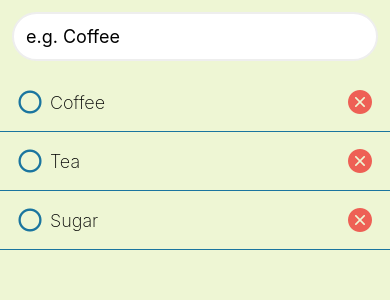
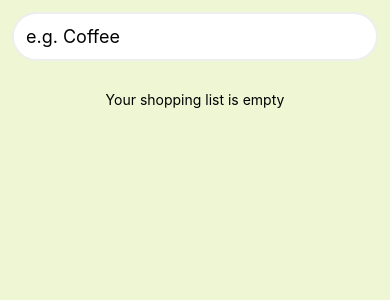
Before and after one commit to parkerdyer/taskly, a React Native app: screen /index in a window 390 px wide. Shown: the top 300 px of the page. Built offline with nearby package versions, Linux system fonts and the light colour scheme.

Commit message:
added notification stuff, etc.

```diff
--- a/app/index.tsx
+++ b/app/index.tsx
@@ -1,43 +1,102 @@
-import { StatusBar } from "expo-status-bar";
-import { ScrollView, StyleSheet, TextInput, View } from "react-native";
+import {
+  FlatList,
+  StyleSheet,
+  Text,
+  TextInput,
+  View,
+  LayoutAnimation,
+  Platform,
+} from "react-native";
 import { ShoppingListItem } from "../components/ShoppingListItem";
+import { useEffect, useState } from "react";
+import * as Haptics from "expo-haptics";
+import { getFromStorage, saveToStorage } from "../utils/storage";
 import { theme } from "../theme";
-import { useState } from "react";
+
+const storageKey = "taskly-shopping-list";
 
 type ShoppingListItemType = {
   id: string;
   name: string;
-  isCompleted?: boolean;
+  lastUpdatedTimestamp: number;
+  completedAtTimestamp?: number;
 };
-
-const shoppingListItems: ShoppingListItemType[] = [
-  { id: "1", name: "Coffee" },
-  { id: "2", name: "Tea" },
-  { id: "3", name: "Sugar", isCompleted: true },
-];
 
 export default function App() {
   const [value, setValue] = useState("");
-  const [shoppingList, setShoppingList] =
-    useState<ShoppingListItemType[]>(shoppingListItems);
+  const [shoppingList, setShoppingList] = useState<ShoppingListItemType[]>([]);
+
+  useEffect(() => {
+    const fetchInitial = async () => {
+      const data = await getFromStorage(storageKey);
+      if (data) {
+        LayoutAnimation.configureNext(LayoutAnimation.Presets.easeInEaseOut);
+        setShoppingList(data);
+      }
+    };
+    fetchInitial();
+  }, []);
 
   const handleSubmit = () => {
     if (value) {
       const newShoppingList = [
-        { id: new Date().toISOString(), name: value },
+        {
+          id: new Date().toISOString(),
+          name: value,
+          lastUpdatedTimestamp: Date.now(),
+        },
         ...shoppingList,
       ];
+      LayoutAnimation.configureNext(LayoutAnimation.Presets.easeInEaseOut);
       setShoppingList(newShoppingList);
+      saveToStorage(storageKey, shoppingList);
       setValue("");
     }
   };
 
+  const handleDelete = (id: string) => {
+    const newShoppingList = shoppingList.filter((item) => id !== item.id);
+    LayoutAnimation.configureNext(LayoutAnimation.Presets.easeInEaseOut);
+    Platform.OS !== "web" &&
+      Haptics.impactAsync(Haptics.ImpactFeedbackStyle.Medium);
+    setShoppingList(newShoppingList);
+    saveToStorage(storageKey, newShoppingList);
+  };
+
+  const handleToggleComplete = (id: string) => {
+    const newShoppingList = shoppingList.map((item) => {
+      if (item.id === id) {
+        if (item.completedAtTimestamp) {
+          Platform.OS !== "web" &&
+            Haptics.impactAsync(Haptics.ImpactFeedbackStyle.Medium);
+        } else {
+          Platform.OS !== "web" &&
+            Haptics.notificationAsync(Haptics.NotificationFeedbackType.Success);
+        }
+        return {
+          ...item,
+          lastUpdatedTimestamp: Date.now(),
+          completedAtTimestamp: item.completedAtTimestamp
+            ? undefined
+            : Date.now(),
+        };
+      }
+
+      return item;
+    });
+
+    LayoutAnimation.configureNext(LayoutAnimation.Presets.easeInEaseOut);
+    setShoppingList(newShoppingList);
+    saveToStorage(storageKey, newShoppingList);
+  };
+
   return (
-    <ScrollView
+    <FlatList
+      data={orderShoppingList(shoppingList)}
       style={styles.container}
       contentContainerStyle={styles.contentContainer}
       stickyHeaderIndices={[0]}
-    >
+      ListHeaderComponent={
         <TextInput
           placeholder="e.g. Coffee"
           style={styles.textInput}
@@ -46,22 +105,59 @@ export default function App() {
           returnKeyType="done"
           onSubmitEditing={handleSubmit}
         />
-      {shoppingList.map((item) => (
-        <ShoppingListItem name={item.name} key={item.id} />
-      ))}
-      <StatusBar style="auto" />
-    </ScrollView>
+      }
+      ListEmptyComponent={
+        <View style={styles.listEmptyContainer}>
+          <Text>Your shopping list is empty</Text>
+        </View>
+      }
+      renderItem={({ item }) => (
+        <ShoppingListItem
+          name={item.name}
+          onDelete={() => handleDelete(item.id)}
+          onToggleComplete={() => handleToggleComplete(item.id)}
+          isCompleted={Boolean(item.completedAtTimestamp)}
+        />
+      )}
+    />
   );
+}
+
+function orderShoppingList(shoppingList: ShoppingListItemType[]) {
+  return shoppingList.sort((item1, item2) => {
+    if (item1.completedAtTimestamp && item2.completedAtTimestamp) {
+      return item2.completedAtTimestamp - item1.completedAtTimestamp;
+    }
+
+    if (item1.completedAtTimestamp && !item2.completedAtTimestamp) {
+      return 1;
+    }
+
+    if (!item1.completedAtTimestamp && item2.completedAtTimestamp) {
+      return -1;
+    }
+
+    if (!item1.completedAtTimestamp && !item2.completedAtTimestamp) {
+      return item2.lastUpdatedTimestamp - item1.lastUpdatedTimestamp;
+    }
+
+    return 0;
+  });
 }
 
 const styles = StyleSheet.create({
   container: {
     flex: 1,
     backgroundColor: theme.colorGreen,
-    paddingTop: 12,
+    paddingVertical: 12,
   },
   contentContainer: {
     paddingBottom: 24,
+  },
+  listEmptyContainer: {
+    justifyContent: "center",
+    alignItems: "center",
+    marginVertical: 18,
   },
   textInput: {
     backgroundColor: theme.colorWhite,
--- a/components/ShoppingListItem.tsx
+++ b/components/ShoppingListItem.tsx
@@ -1,4 +1,11 @@
-import { Alert, StyleSheet, Text, TouchableOpacity, View } from "react-native";
+import {
+  Alert,
+  Pressable,
+  StyleSheet,
+  Text,
+  TouchableOpacity,
+  View,
+} from "react-native";
 import Entypo from "@expo/vector-icons/Entypo";
 import AntDesign from "@expo/vector-icons/AntDesign";
 import { theme } from "../theme";
@@ -6,9 +13,16 @@ import { theme } from "../theme";
 type Props = {
   name: string;
   isCompleted?: boolean;
+  onDelete: () => void;
+  onToggleComplete: () => void;
 };
 
-export function ShoppingListItem({ name, isCompleted }: Props) {
+export function ShoppingListItem({
+  name,
+  isCompleted,
+  onDelete,
+  onToggleComplete,
+}: Props) {
   const handleDelete = () => {
     Alert.alert(
       `Are you sure you want to delete ${name}?`,
@@ -16,7 +30,7 @@ export function ShoppingListItem({ name, isCompleted }: Props) {
       [
         {
           text: "Yes",
-          onPress: () => console.log("Ok, deleting"),
+          onPress: () => onDelete(),
           style: "destructive",
         },
         {
@@ -28,11 +42,12 @@ export function ShoppingListItem({ name, isCompleted }: Props) {
   };
 
   return (
-    <View
+    <Pressable
       style={[
         styles.itemContainer,
         isCompleted ? styles.completedContainer : undefined,
       ]}
+      onPress={onToggleComplete}
     >
       <View style={styles.row}>
         <Entypo
@@ -45,6 +60,7 @@ export function ShoppingListItem({ name, isCompleted }: Props) {
             styles.itemText,
             isCompleted ? styles.completedText : undefined,
           ]}
+          numberOfLines={1}
         >
           {name}
         </Text>
@@ -56,7 +72,7 @@ export function ShoppingListItem({ name, isCompleted }: Props) {
           color={isCompleted ? theme.colorGrey : theme.colorRed}
         />
       </TouchableOpacity>
-    </View>
+    </Pressable>
   );
 }
 
--- /dev/null
+++ b/utils/storage.ts
@@ -0,0 +1,18 @@
+import AsyncStorage from "@react-native-async-storage/async-storage";
+
+export async function getFromStorage(key: string) {
+  try {
+    const data = await AsyncStorage.getItem(key);
+    return data ? JSON.parse(data) : null;
+  } catch {
+    return null;
+  }
+}
+
+export async function saveToStorage(key: string, data: object) {
+  try {
+    await AsyncStorage.setItem(key, JSON.stringify(data));
+  } catch {
+    return null;
+  }
+}
```
Also changed, not shown: app/counter/index.tsx (+43 -4 lines), package.json (+10 -5 lines), utils/registerForPushNotificationsAsync.ts (added, +27 -0 lines), 1 other file (tests, documents, lock files or other folders). Lines whose indentation alone changed are shown as unchanged.
